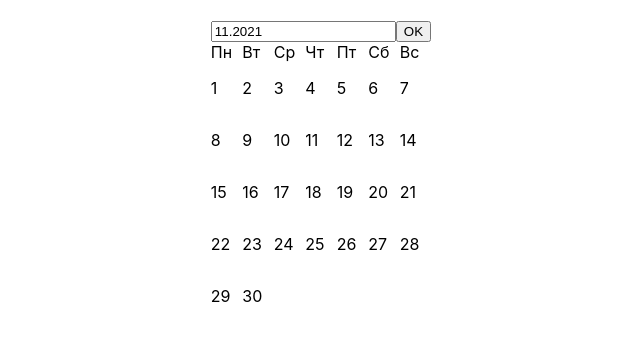
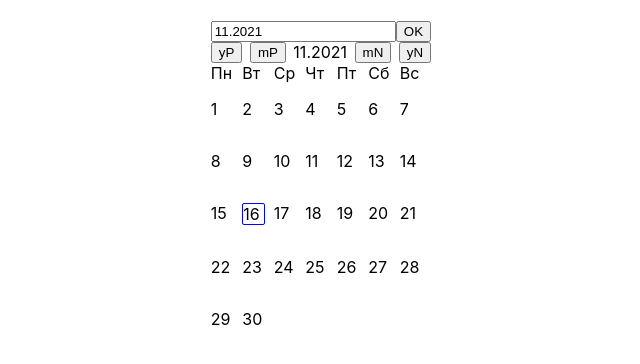
Before and after one commit to Sey-Uki/calendars, a React (Create React App) app: page / in a window 1280 px wide. Shown: the top 364 px of the page, without its empty margins (319-959 px from the left). Built offline with nearby package versions, Linux system fonts and the light colour scheme.

Commit message:
added year and month switch

```diff
--- a/src/component/Calendar.css
+++ b/src/component/Calendar.css
@@ -4,3 +4,18 @@ grid-template-columns: repeat(7, 1fr);
 max-width: 1024px;
 width: 100%;
 }
+
+.calendar__header {
+    display: flex;
+    justify-content: space-between
+}
+
+.header__content {
+    display: flex;
+}
+
+.today {
+    border: 1px solid blue;
+    border-radius: 2px;
+    width: 21px;
+}
--- a/src/component/Calendar.tsx
+++ b/src/component/Calendar.tsx
@@ -2,49 +2,142 @@ import moment from "moment";
 import React from "react";
 import './Calendar.css';
 
-interface ICalendar{
-    inputVal: string,
-    days: any
+interface ICalendar {
+    inputVal: any,
+    days: any,
+    inputMon: string,
+    inputYear: string,
+    inputArr: any,
+    startDate: any,
 };
 
 
 export class Calendar extends React.Component<{}, ICalendar> {
-    state = {
-        inputVal: "11.2021",
-        days: [...Array(moment(2021 + '-' + 11 + '-' + 1).daysInMonth())].map((_, i) => {
-            return moment(2021 + '-' + 11 + '-' + 1).clone().add(i, 'day')
+    state: ICalendar = {
+        inputVal: moment().format('MM') + '.' + moment().format('YYYY'),
+        days: [...Array(moment(moment().format('YYYY') + '-' + moment().format('MM') + '-' + 1).daysInMonth())].map((_, i) => {
+            return moment(moment().format('YYYY') + '-' + moment().format('MM') + '-' + 1).clone().add(i, 'day')
         }),
+        inputMon: moment().format('MM'),
+        inputYear: moment().format('YYYY'),
+        inputArr: [],
+        startDate: moment(moment().format('YYYY') + '-' + moment().format('MM') + '-' + 1),
     };
+
+
 
     onInputChange = (e: any) => {
         this.setState({ inputVal: e.target.value });
     }
 
     renderCalendar = () => {
-        let inputArr = [];
-        let startDate: any;
-
         if (this.state.inputVal) {
-            inputArr = this.state.inputVal.split('.')
-            startDate = moment(inputArr[1] + '-' + inputArr[0] + '-' + 1);
+            const temp = this.state.inputVal.split('.');
+            const startDate = moment(temp[1] + '-' + temp[0] + '-' + 1);
+            this.setState({
+                startDate,
+                inputMon: temp[0],
+                inputYear: temp[1],
+                days: [...Array(startDate.daysInMonth())].map((_, i) => {
+                    return startDate.clone().add(i, 'day')
+                }),
+            }
+            )
+        }
     }
 
+    onPrevYear = () => {
+        if (this.state.inputVal) {
+            const startDate = moment(String(Number(this.state.inputYear) - 1 + '-' + this.state.inputMon) + '-' + 1);
             this.setState({
+                startDate,
+                inputYear: String(Number(this.state.inputYear) - 1),
                 days: [...Array(startDate.daysInMonth())].map((_, i) => {
                     return startDate.clone().add(i, 'day')
+                }),
             })
+        }
+    }
+
+    onNextYear = () => {
+        if (this.state.inputVal) {
+            const startDate = moment(String(Number(this.state.inputYear) + 1 + '-' + this.state.inputMon) + '-' + 1);
+            this.setState({
+                startDate,
+                inputYear: String(Number(this.state.inputYear) + 1),
+                days: [...Array(startDate.daysInMonth())].map((_, i) => {
+                    return startDate.clone().add(i, 'day')
+                }),
+            })
+        }
+    }
+
+
+    onPrevMon = () => {
+        if (this.state.inputVal) {
+            if (+this.state.inputMon > 1) {
+                const startDate = moment(this.state.inputYear + '-' + String(Number(this.state.inputMon) - 1) + '-' + 1);
+                this.setState({
+                    startDate,
+                    inputMon: String(Number(this.state.inputMon) - 1),
+                    days: [...Array(startDate.daysInMonth())].map((_, i) => {
+                        return startDate.clone().add(i, 'day')
+                    }),
+                }
+                )
+            } else if (+this.state.inputMon === 1) {
+                const startDate = moment(String(Number(this.state.inputYear) - 1) + '-' + 1 + '-' + 1);
+                this.setState({
+                    startDate,
+                    inputMon: "12",
+                    inputYear: String(Number(this.state.inputYear) - 1),
+                    days: [...Array(startDate.daysInMonth())].map((_, i) => {
+                        return startDate.clone().add(i, 'day')
+                    }),
+                }
+                )
+            }
+        }
+    }
+
+    onNextMon = () => {
+        if (this.state.inputVal) {
+            if (+this.state.inputMon < 12) {
+                const startDate = moment(this.state.inputYear + '-' + String(Number(this.state.inputMon) + 1) + '-' + 1);
+                this.setState({
+                    startDate,
+                    inputMon: String(Number(this.state.inputMon) + 1),
+                    days: [...Array(startDate.daysInMonth())].map((_, i) => {
+                        return startDate.clone().add(i, 'day')
+                    }),
+                }
+                )
+            } else if (+this.state.inputMon === 12) {
+                const startDate = moment(String(Number(this.state.inputYear) + 1) + '-' + 1 + '-' + 1);
+                this.setState({
+                    startDate,
+                    inputMon: "1",
+                    inputYear: String(Number(this.state.inputYear) + 1),
+                    days: [...Array(startDate.daysInMonth())].map((_, i) => {
+                        return startDate.clone().add(i, 'day')
+                    }),
                 }
                 )
             }
 
+        }
+    }
+
+
     render() {
         let daysNew;
-        const newDays:any = [];
+        const newDays: any = [];
 
         for (let i = 1; i < this.state.days[0].isoWeekday(); i++) {
             newDays.push(i);
         }
         daysNew = newDays.concat(this.state.days);
+
 
         return (
             <div>
@@ -53,6 +146,17 @@ export class Calendar extends React.Component<{}, ICalendar> {
                     onChange={this.onInputChange}
                 />
                 <button onClick={this.renderCalendar}>OK</button>
+
+                <div className="calendar__header">
+                    <button onClick={this.onPrevYear}>yP</button>
+                    <button onClick={this.onPrevMon}>mP</button>
+                    <div className="header__content">
+                        <div className="header__mon">{this.state.inputMon}.</div>
+                        <div className="header__yer">{this.state.inputYear}</div>
+                    </div>
+                    <button onClick={this.onNextMon}>mN</button>
+                    <button onClick={this.onNextYear}>yN</button>
+                </div>
                 <div className="calendar">
                     <div>Пн</div>
                     <div>Вт</div>
@@ -63,11 +167,20 @@ export class Calendar extends React.Component<{}, ICalendar> {
                     <div>Вс</div>
                     {daysNew.map((day: any) => {
                         if (typeof day === "object") {
-                            return (<p>{
+                            if (day.format('D') === moment().format('D')
+                                        && this.state.inputMon === moment().format('MM')
+                                        && this.state.inputYear === moment().format('YYYY')) {
+                                return (<p key={day.format('YYYY-D')} className="today">{
                                     day.format('D')
                                 }</p>)
                             } else {
-                            return (<p>{ }</p>)
+                                return (<p key={day.format('YYYY-D')}>{
+                                    day.format('D')
+                                }</p>)
+                            }
+
+                        } else {
+                            return (<p key={day}>{ }</p>)
                         }
                     }
                     )}
```
Lines whose indentation alone changed are shown as unchanged.
